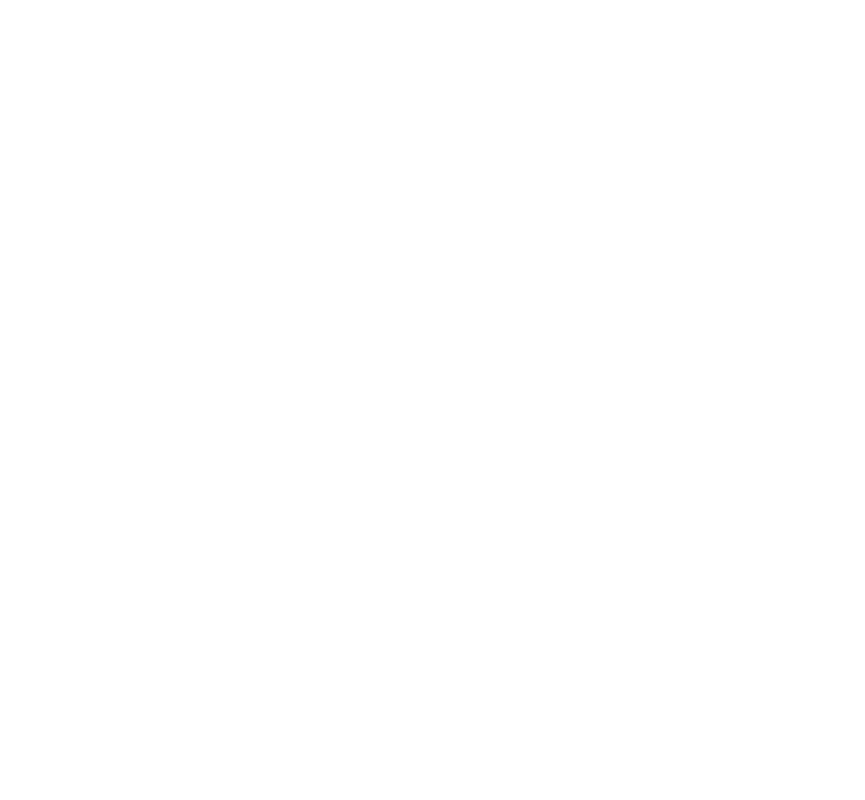
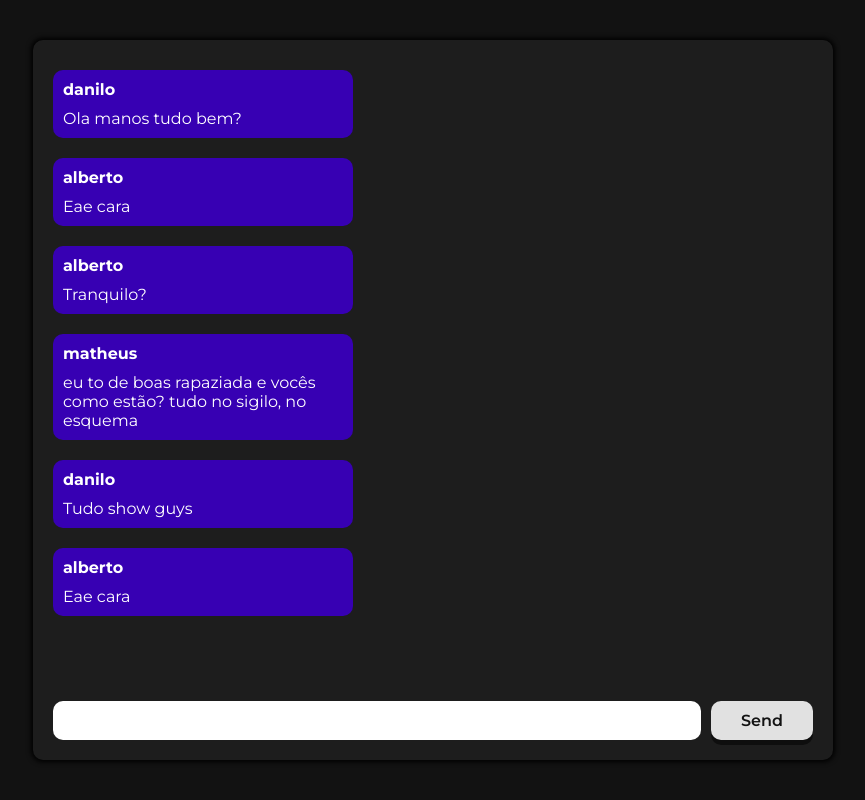
Before and after one commit to danilolan/chat-frontend, a React (Vite) app: page /chat in a window 1280 px wide. Before the commit this address had no page. Shown: the whole page, without its empty margins (207-1072 px from the left). Built offline with nearby package versions, Linux system fonts and the light colour scheme; no server answers.

Commit message:
add socket connection

```diff
--- a/src/pages/chat/Chat.tsx
+++ b/src/pages/chat/Chat.tsx
@@ -1,38 +1,54 @@
-import React, { useState, useEffect, useMemo } from 'react'
+import { useState, useEffect } from 'react'
+import styles from './styles.module.scss'
 
-import styles from './styles.module.scss'
-import { io } from 'socket.io-client'
-const ENDPOINT = 'http://localhost:3001'
+import { io, Socket } from 'socket.io-client'
 
 const msgData = [
-  {author: 'danilo', data: 'Ola manos tudo bem?'},
-  {author: 'alberto', data: 'Eae cara'},
-  {author: 'alberto', data: 'Tranquilo?'},
-  {author: 'matheus', data: 'eu to de boas rapaziada e vocês como estão? tudo no sigilo, no esquema'},
-  {author: 'danilo', data: 'Tudo show guys'},
-  {author: 'alberto', data: 'Eae cara'},
+  { author: 'danilo', data: 'Ola manos tudo bem?' },
+  { author: 'alberto', data: 'Eae cara' },
+  { author: 'alberto', data: 'Tranquilo?' },
+  { author: 'matheus', data: 'eu to de boas rapaziada e vocês como estão? tudo no sigilo, no esquema' },
+  { author: 'danilo', data: 'Tudo show guys' },
+  { author: 'alberto', data: 'Eae cara' }
 ]
+
+type nameType = string | null
+
+const conectionUrl = 'http://localhost:3001'
+let socket : Socket
 
 function Chat () {
   const [input, setInput] = useState('')
-  const [name, setName] = useState('')
+  const [name, setName] = useState<nameType>('')
 
-  const socket  = useMemo(() => io(ENDPOINT), [])
+  useEffect(() => {
+    setName(localStorage.getItem('name'))
 
-  useEffect( () => {
-    setName( localStorage.getItem('name') )
-  },[])
+    socket = io(conectionUrl, {
+      transports: ['websocket', 'polling', 'flashsocket']
+    })
+
+    socket.on('chat', (msg) => {
+      console.log(msg)
+    })
+
+    return () => closeComponent()
+  }, [])
+
+  function closeComponent () {
+    socket.disconnect()
+  }
 
   const onClick = () => {
     console.log('click')
   }
 
   const renderMsgs = () => {
-    return msgData.map( (msg) => {
+    return msgData.map((msg, index) => {
       const owner = msg.author === name ? 'mine' : 'other'
 
-      return(
-        <div className={styles.msg_container + ' ' + styles[owner]}>
+      return (
+        <div className={styles.msg_container + ' ' + styles[owner]} key={index}>
           <label>
             {msg.author}
           </label>
@@ -61,7 +77,7 @@ function Chat () {
         </div>
       </div>
     </section>
-   );
+  )
 }
 
-export default Chat;
+export default Chat
--- a/src/routes/index.tsx
+++ b/src/routes/index.tsx
@@ -8,7 +8,7 @@ export function AppRoutes () {
     <Router>
       <Routes>
         <Route path='/' element={<Home/>}/>
-        <Route path='/' element={<Chat/>}/>
+        <Route path='/chat' element={<Chat/>}/>
       </Routes>
     </Router>
   )
```
